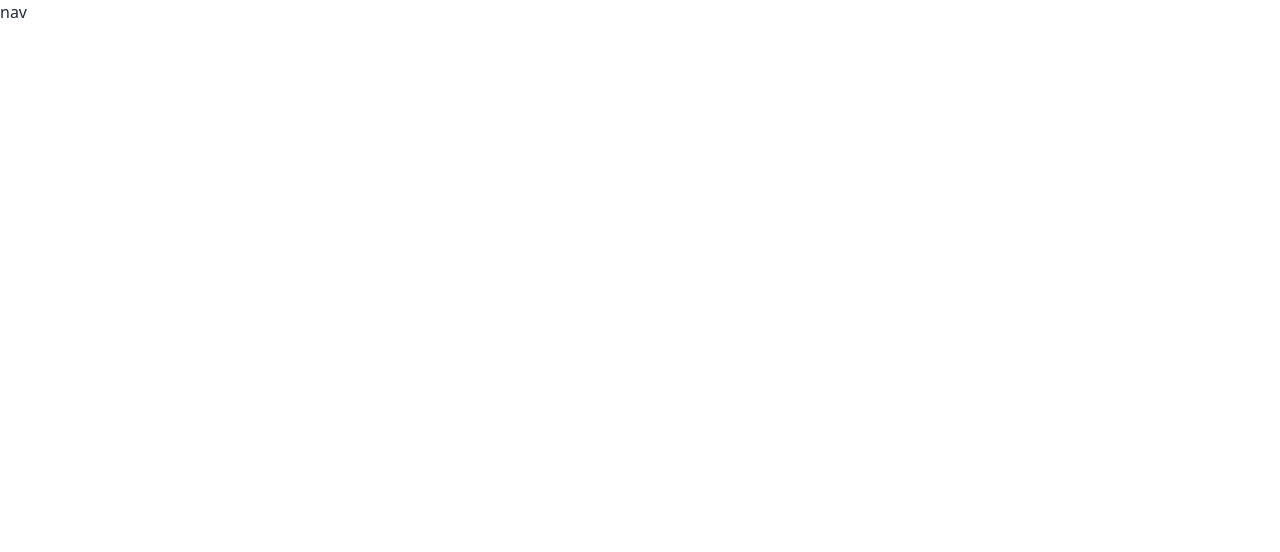
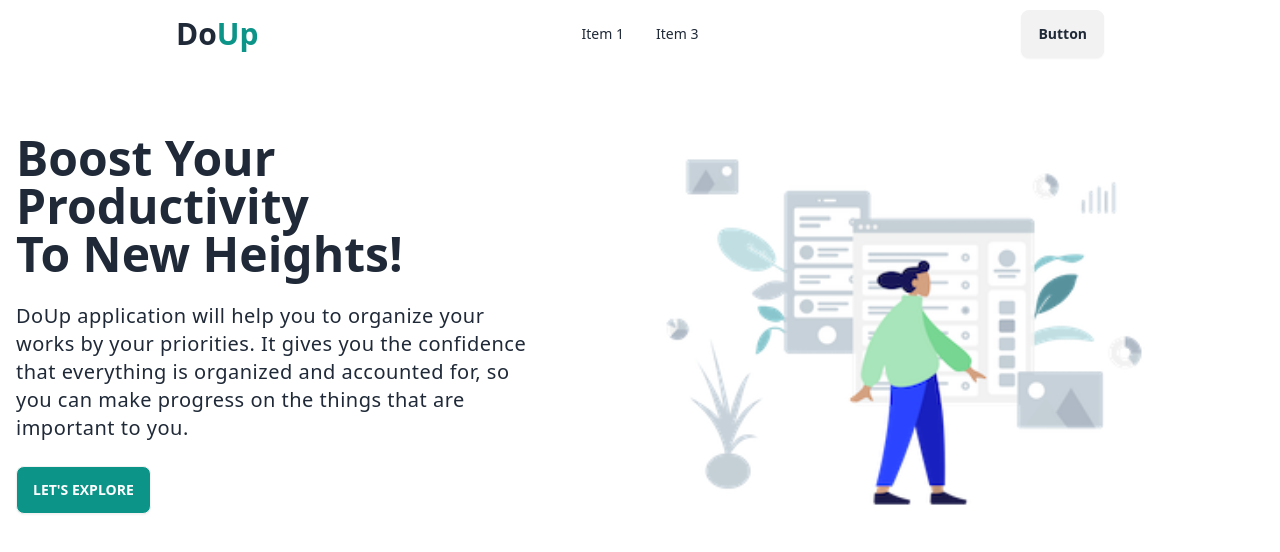
Before and after one commit to rakibaakter/task-management-client, a React (Vite) app: page / in a window 1280 px wide. Shown: the top 552 px of the page. Built offline with nearby package versions, Linux system fonts and the light colour scheme.

Commit message:
added a banner section

```diff
--- a/package.json
+++ b/package.json
@@ -12,6 +12,7 @@
   "dependencies": {
     "react": "^18.2.0",
     "react-dom": "^18.2.0",
+    "react-icons": "^4.12.0",
     "react-router-dom": "^6.21.0"
   },
   "devDependencies": {
--- /dev/null
+++ b/src/Pages/MainPage/Banner/Banner.jsx
@@ -0,0 +1,33 @@
+import { Link } from "react-router-dom";
+import bannerImg from "../../../assets/banner.png";
+import PrimaryBtn from "../../../Shared/Buttons/PrimaryBtn";
+
+const Banner = () => {
+  return (
+    <div>
+      <div className="hero ">
+        <div className="hero-content flex-col lg:flex-row-reverse">
+          <img src={bannerImg} className="min-h-[50vh] lg:min-h-[60vh]" />
+          <div className="md:px-12 lg:px-0">
+            <h1 className="text-3xl md:text-5xl font-bold capitalize ">
+              Boost your productivity
+              <br />
+              to new heights!
+            </h1>
+            <p className="py-6 text-xl tracking-wide">
+              DoUp application will help you to organize your works by your
+              priorities. It gives you the confidence that everything is
+              organized and accounted for, so you can make progress on the
+              things that are important to you.
+            </p>
+            <Link>
+              <PrimaryBtn title="let's Explore" />
+            </Link>
+          </div>
+        </div>
+      </div>
+    </div>
+  );
+};
+
+export default Banner;
--- /dev/null
+++ b/src/Pages/MainPage/MainPage/MainPage.jsx
@@ -0,0 +1,11 @@
+import Banner from "../Banner/Banner";
+
+const MainPage = () => {
+  return (
+    <div>
+      <Banner />
+    </div>
+  );
+};
+
+export default MainPage;
--- /dev/null
+++ b/src/Shared/Buttons/PrimaryBtn.jsx
@@ -0,0 +1,7 @@
+const PrimaryBtn = ({ title }) => {
+  return (
+    <button className="btn bg-teal-600 uppercase text-white">{title}</button>
+  );
+};
+
+export default PrimaryBtn;
--- /dev/null
+++ b/src/Shared/Logo/Logo.jsx
@@ -0,0 +1,10 @@
+const Logo = () => {
+  return (
+    <h2 className="text-3xl font-semibold">
+      Do
+      <span className="text-teal-600">Up</span>
+    </h2>
+  );
+};
+
+export default Logo;
--- a/src/Shared/Navbar/Navbar.jsx
+++ b/src/Shared/Navbar/Navbar.jsx
@@ -1,8 +1,50 @@
+import { IoIosMenu } from "react-icons/io";
+import { Link } from "react-router-dom";
+import Logo from "../Logo/Logo";
+
 const Navbar = () => {
+  const navLinks = (
+    <>
+      <li>
+        <a>Item 1</a>
+      </li>
+      <li>
+        <a>Item 3</a>
+      </li>
+    </>
+  );
+
   return (
-    <div>
-      <h2>nav</h2>
-    </div>
+    <nav>
+      <div className="navbar bg-base-100  md:px-12 lg:px-44">
+        <div className="navbar-start">
+          <div className="dropdown">
+            <div
+              tabIndex={0}
+              role="button"
+              className="btn btn-ghost lg:hidden text-3xl"
+            >
+              <IoIosMenu />
+            </div>
+            <ul
+              tabIndex={0}
+              className="menu menu-sm dropdown-content mt-3 z-[1] p-2 shadow bg-base-100 rounded-box w-52"
+            >
+              {navLinks}
+            </ul>
+          </div>
+          <Link to="/">
+            <Logo />
+          </Link>
+        </div>
+        <div className="navbar-center hidden lg:flex">
+          <ul className="menu menu-horizontal px-1">{navLinks}</ul>
+        </div>
+        <div className="navbar-end">
+          <a className="btn">Button</a>
+        </div>
+      </div>
+    </nav>
   );
 };
 
```
Also changed, not shown: src/Routes/Routers.jsx (+7 -0 lines), src/assets/banner.png (added), 1 other file (tests, documents, lock files or other folders).
